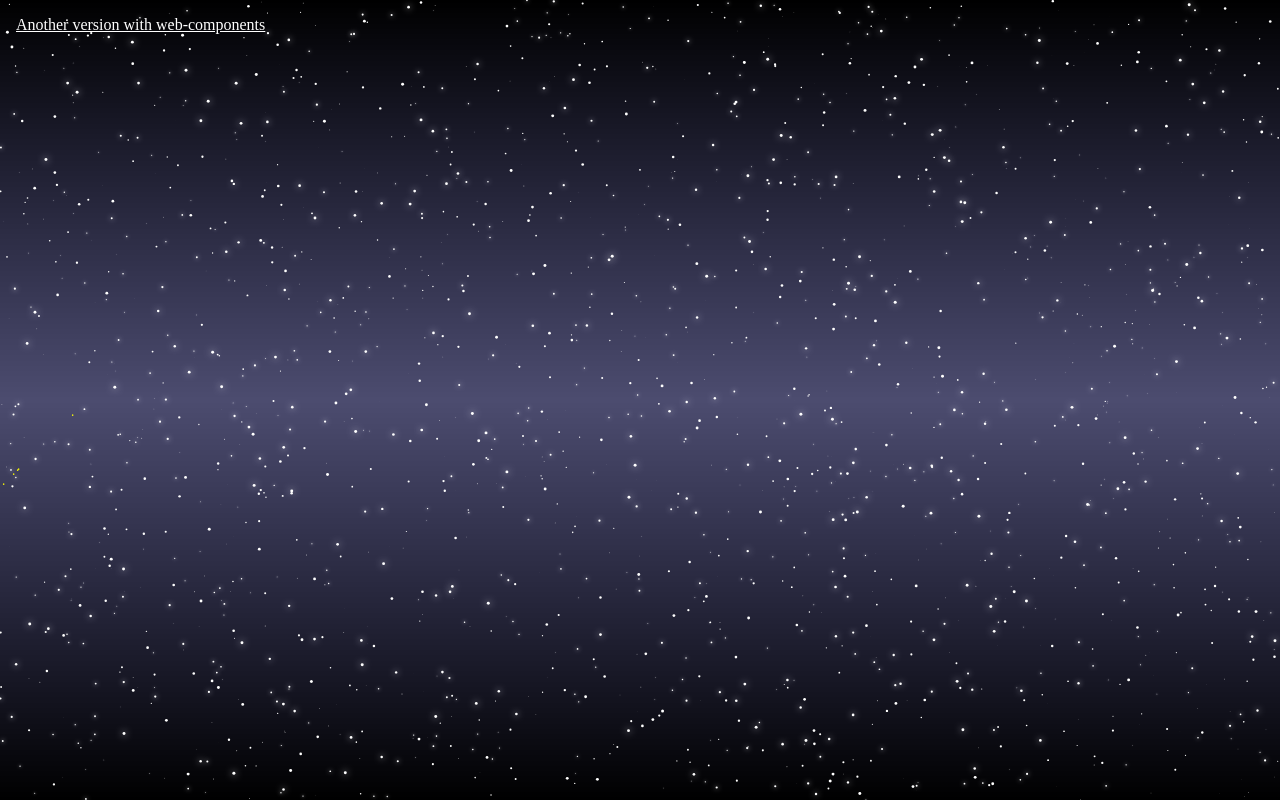
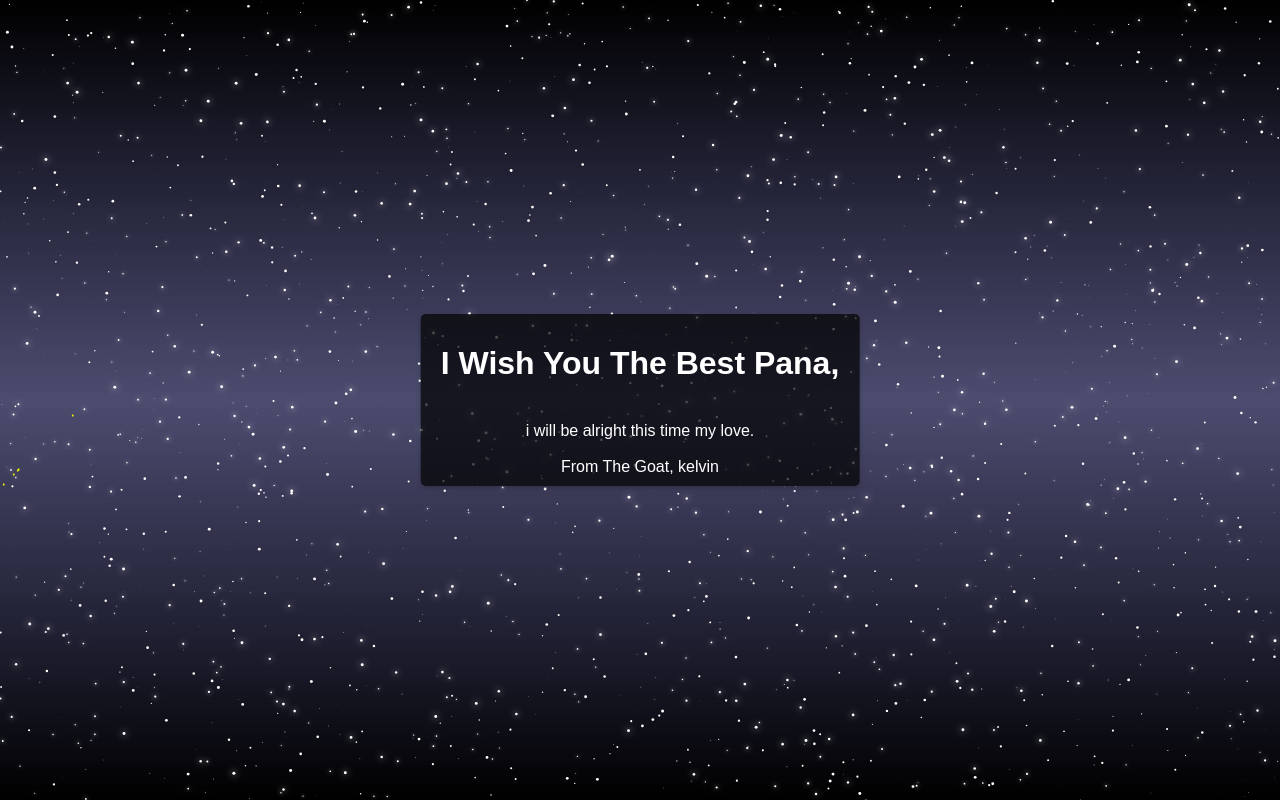
Before and after one commit to Zawala/Zawala.github.io, a plain HTML site: page index.html in a window 1280 px wide. Drawn offline with Linux system fonts and the light colour scheme.

Commit message:
text changes

```diff
--- a/index.html
+++ b/index.html
@@ -3,12 +3,13 @@
 <head>
     <meta charset="UTF-8">
     <meta name="viewport" content="width=device-width, initial-scale=1.0">
-    <title>Star Canvas</title>
+    <title>Bliss</title>
     <style>
         body, html {
           margin: 0;
           padding: 0;
           width: 100vw;
+          font-family: Tahoma, sans-serif;
           height: 100vh;
           overflow: hidden;
         }
@@ -22,10 +23,32 @@
           color: white;
           padding: 1rem;
         }
+        .floating-div {
+            position: fixed;
+            top: 50%;
+            left: 50%;
+            transform: translate(-50%, -50%);
+            background-color: rgba(0, 0, 0, 0.7);
+            color: white;
+            padding: 10px 20px;
+            border-radius: 5px;
+            box-shadow: 0 2px 5px rgba(0, 0, 0, 0.2);
+            font-family: Arial, sans-serif;
+            font-size: 16px;
+            cursor: pointer;
+            text-align: center;
+
+        }
       </style>
 </head>
 <body>
-    <a class="link" href="https://codepen.io/manufosela/pen/GRzeMpB" target="_blank">Another version with web-components</a>
+    <div class="floating-div">
+       <h1>I Wish You The Best Pana,</h1><br>
+        i will be alright this time my love.<br>
+
+        <br>
+        From The Goat, kelvin
+      </div>
     <canvas id="starCanvas"></canvas>
 
     <script>
```
Lines whose indentation alone changed are shown as unchanged.
